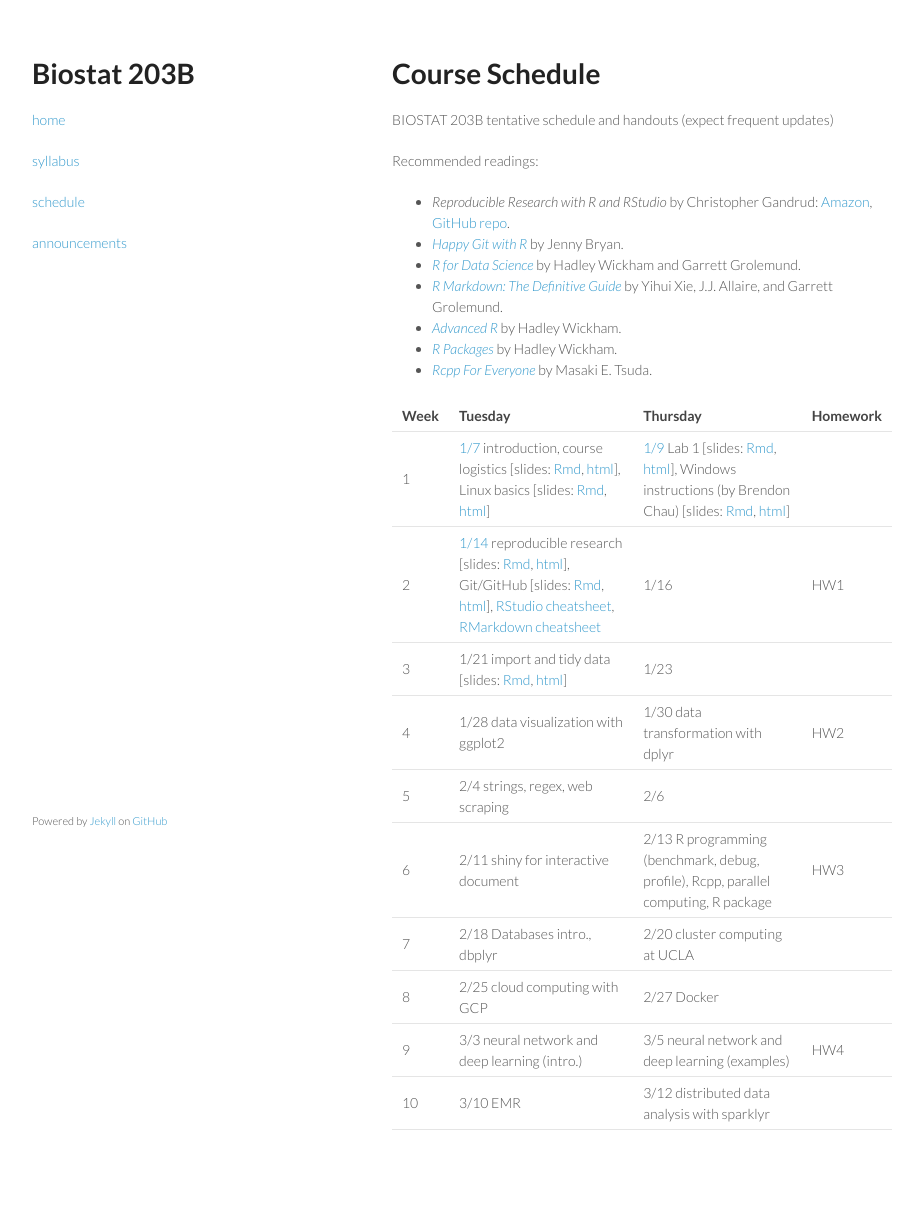
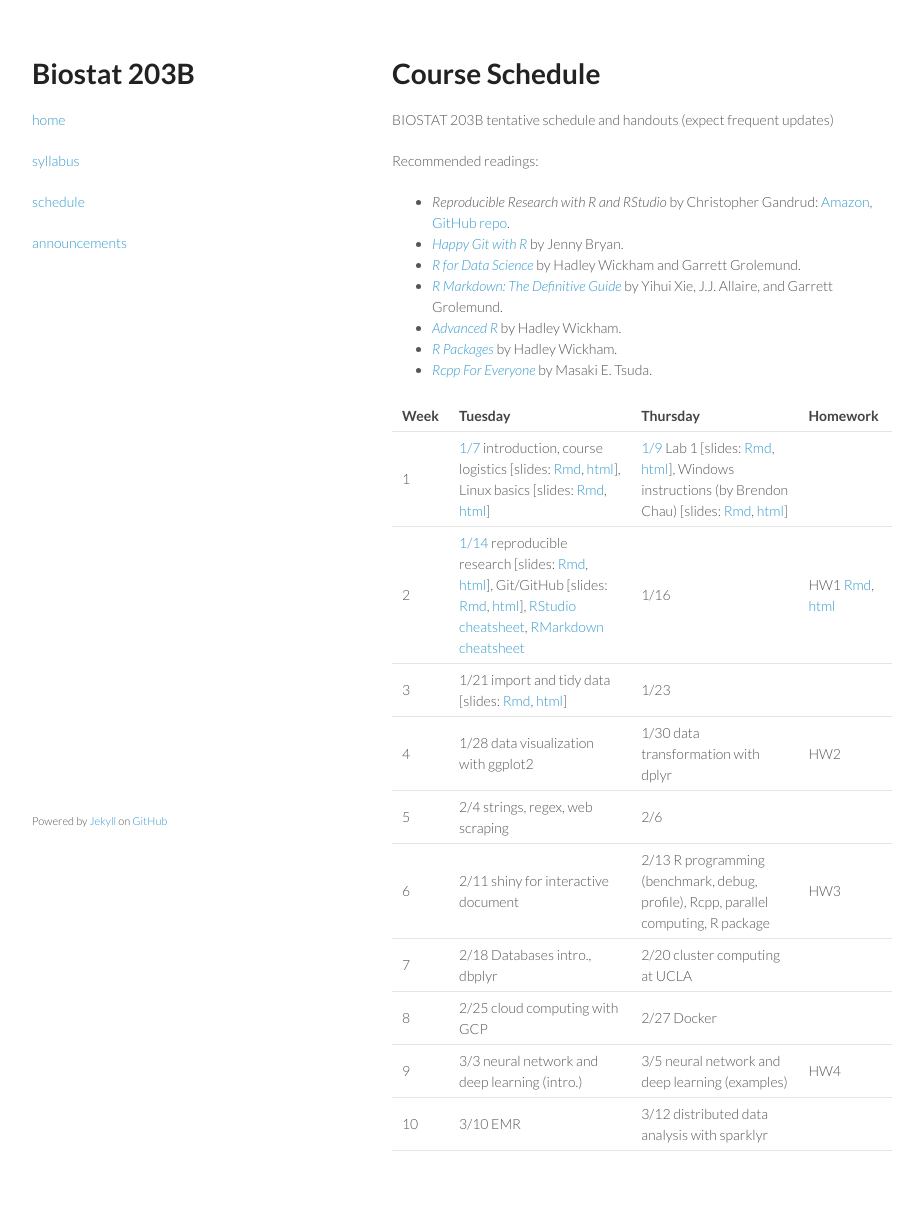
Before and after one commit to ucla-biostat203b-2020winter/ucla-biostat203b-2020winter.github.io, a Jekyll site: the page built from schedule.md, in a window 1280 px wide. Shown: the whole page, without its empty margins (178-1101 px from the left). Built offline with Jekyll 4.4.1, drawn with Linux system fonts in a browser that asks for light colours; before the commit the page ends 1200 px from its top, so only the background shows below that.

Commit message:
links to hw1

```diff
--- a/schedule.md
+++ b/schedule.md
@@ -19,7 +19,7 @@
 | Week | Tuesday | Thursday | Homework |
 |:-----------|:------------|:------------|:------------|
 | 1 | [1/7](http://ucla-biostat203b-2020winter.github.io/biostat203bwinter2020/2020/01/07/week1-day1.html) introduction, course logistics \[slides: [Rmd](https://raw.githubusercontent.com/ucla-biostat203b-2020winter/ucla-biostat203b-2020winter.github.io/master/slides/01-intro/intro.Rmd), [html](./slides/01-intro/intro.html)\], Linux basics \[slides: [Rmd](https://raw.githubusercontent.com/ucla-biostat203b-2020winter/ucla-biostat203b-2020winter.github.io/master/slides/02-linux/linux.Rmd), [html](./slides/02-linux/linux.html)\] | [1/9](http://ucla-biostat203b-2020winter.github.io/biostat203bwinter2020/2020/01/09/week1-day2.html) Lab 1 \[slides: [Rmd](https://raw.githubusercontent.com/ucla-biostat203b-2020winter/ucla-biostat203b-2020winter.github.io/master/labs/lab01/lab01.Rmd), [html](./labs/lab01/lab01.html)\], Windows instructions (by Brendon Chau) \[slides: [Rmd](https://raw.githubusercontent.com/ucla-biostat203b-2020winter/ucla-biostat203b-2020winter.github.io/master/labs/lab01/lab01_GitForWindows.Rmd), [html](./labs/lab01/lab01_GitForWindows.html)\] |
-| 2 | [1/14](http://ucla-biostat203b-2020winter.github.io/biostat203bwinter2020/2020/01/14/week2-day1.html) reproducible research \[slides: [Rmd](https://raw.githubusercontent.com/ucla-biostat203b-2020winter/ucla-biostat203b-2020winter.github.io/master/slides/03-repres/repres.Rmd), [html](./slides/03-repres/repres.html)\], Git/GitHub \[slides: [Rmd](https://raw.githubusercontent.com/ucla-biostat203b-2020winter/ucla-biostat203b-2020winter.github.io/master/slides/04-git/git.Rmd), [html](./slides/04-git/git.html)\], [RStudio cheatsheet](https://github.com/rstudio/cheatsheets/raw/master/rstudio-ide.pdf), [RMarkdown cheatsheet](https://github.com/rstudio/cheatsheets/raw/master/rmarkdown-2.0.pdf) | 1/16 | HW1 |
+| 2 | [1/14](http://ucla-biostat203b-2020winter.github.io/biostat203bwinter2020/2020/01/14/week2-day1.html) reproducible research \[slides: [Rmd](https://raw.githubusercontent.com/ucla-biostat203b-2020winter/ucla-biostat203b-2020winter.github.io/master/slides/03-repres/repres.Rmd), [html](./slides/03-repres/repres.html)\], Git/GitHub \[slides: [Rmd](https://raw.githubusercontent.com/ucla-biostat203b-2020winter/ucla-biostat203b-2020winter.github.io/master/slides/04-git/git.Rmd), [html](./slides/04-git/git.html)\], [RStudio cheatsheet](https://github.com/rstudio/cheatsheets/raw/master/rstudio-ide.pdf), [RMarkdown cheatsheet](https://github.com/rstudio/cheatsheets/raw/master/rmarkdown-2.0.pdf) | 1/16 | HW1 [Rmd](https://raw.githubusercontent.com/ucla-biostat203b-2020winter/ucla-biostat203b-2020winter.github.io/master/hw/hw1/hw1.Rmd), [html](./hw/hw1/hw1.html) |
 | 3 | 1/21 import and tidy data \[slides: [Rmd](https://raw.githubusercontent.com/ucla-biostat203b-2020winter/ucla-biostat203b-2020winter.github.io/master/slides/05-tidy/tidy.Rmd), [html](./slides/05-tidy/tidy.html)\] | 1/23  |
 | 4 | 1/28 data visualization with ggplot2 | 1/30 data transformation with dplyr | HW2 |
 | 5 | 2/4 strings, regex, web scraping | 2/6 | |
```
